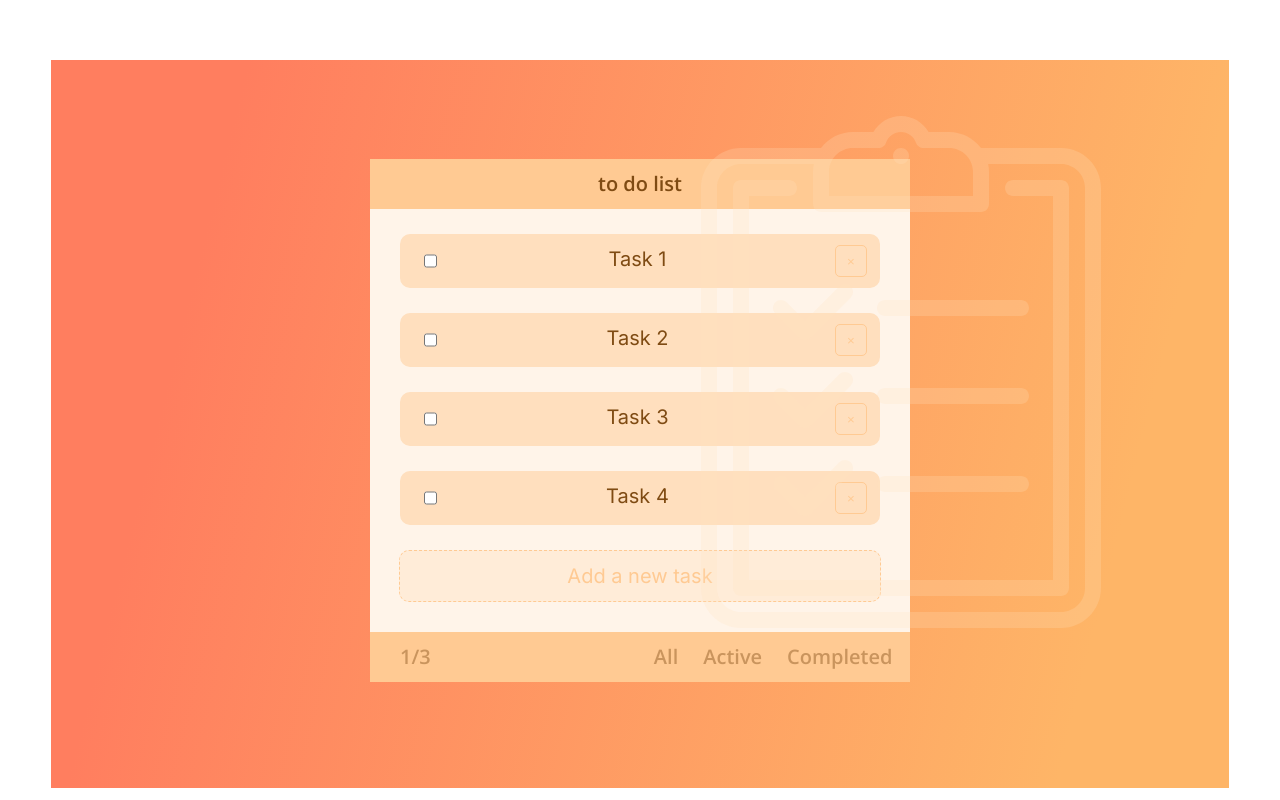
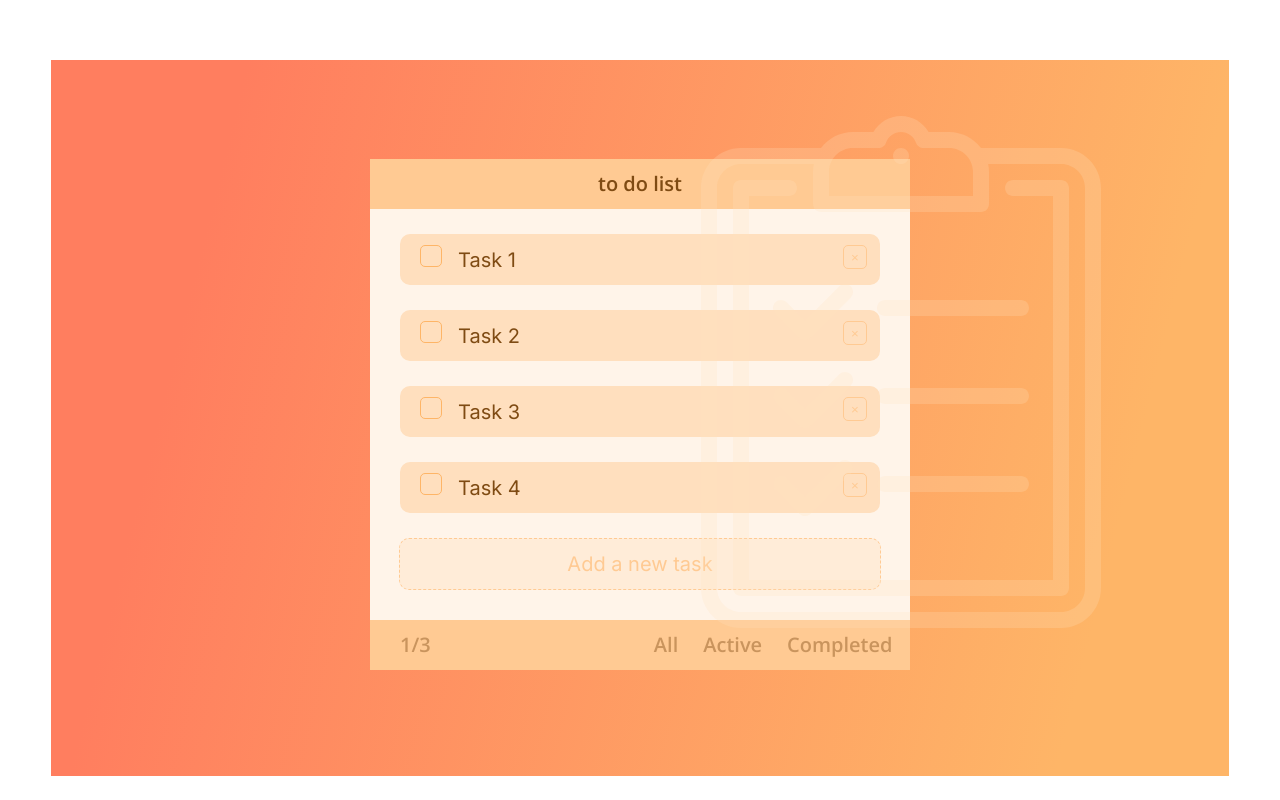
Before and after one commit to Alese4ka/vue-task, a Vue app in the folder vue-project/: page / in a window 1280 px wide. Built offline with nearby package versions, Linux system fonts and the light colour scheme.

Commit message:
feature/TD-2: -create styles

```diff
--- a/vue-project/src/components/TodoList.vue
+++ b/vue-project/src/components/TodoList.vue
@@ -6,23 +6,36 @@
       <h1>to do list</h1>
       <ul>
         <li>
-          <input type="checkbox" id="check-one">
-          <label class="check" for="check-one">Task 1</label>
+          <label class="label">
+            <input type="checkbox" class="checkbox">
+            <span class="fake"></span>
+            <span class="text">Task 1</span>
+          </label>
           <button class="delete">&times;</button>
         </li>
         <li>
-          <input type="checkbox">
-          Task 2
+          <label class="label">
+            <input type="checkbox" class="checkbox">
+            <span class="fake"></span>
+            <span class="text">Task 2</span>
+          </label>
           <button class="delete">&times;</button>
         </li>
         <li>
-          <input type="checkbox">
-          Task 3
+          <label class="label">
+            <input type="checkbox" class="checkbox">
+            <span class="fake"></span>
+            <span class="text">Task 3</span>
+          </label>
+
           <button class="delete">&times;</button>
         </li>
         <li>
-          <input type="checkbox">
-          Task 4
+          <label class="label">
+            <input type="checkbox" class="checkbox">
+            <span class="fake"></span>
+            <span class="text">Task 4</span>
+          </label>
           <button class="delete">&times;</button>
         </li>
       </ul>
@@ -90,7 +103,6 @@
         margin: 0 auto;
         padding: 0 1.875rem;
         li{
-          margin: 0;
           margin-top: 1.5625rem;
           background: #FFDFBE;
           border-radius: 0.625rem;
@@ -101,14 +113,41 @@
           justify-content: space-between;
           @include font-inter ();
           color: #7F4B13;
+          .checkbox{
+            display: none;
+          }
+          .fake{
+            display: inline-block;
+            width: 1.25rem;
+            height: 1.25rem;
+            border: 1.5px solid #FEB567;
+            border-radius: 0.3125rem;
+          }
+          .fake::before{
+            content: url("~@/assets/arrow.svg");
+            position: absolute;
+            display: block;
+            transform: translate(-50%, -50%);
+            width: 0.625rem;
+            height: 0.625rem;
+            margin: 0.2rem 0rem 0.5rem 0.2rem;
+            opacity: 0;
+            transition: .2s;
+          }
+          .checkbox:checked + .fake::before{
+            opacity: 1;
+          }
+          .text{
+            padding-left: 1rem;
+          }
           .delete{
-            border: 1.5px solid #FFCA93;
+            border: 0.0938rem solid #FFCA93;
             background: none;
             border-radius: 0.3125rem;
             cursor: pointer;
             color: #FFCA93;
-            width: 32px;
-            height: 32px;
+            width: 1.5rem;
+            height: 1.5rem;
           }
           .delete:hover {
             background-color: #FC8F1A;
@@ -117,7 +156,7 @@
       }
       .add{
         background: #FFECD8;
-        border: 1.5px dashed #FFCA93;
+        border: 0.0938rem dashed #FFCA93;
         box-sizing: border-box;
         border-radius: 0.625rem;
         padding: 0.6875rem 10.4375rem;
```
Also changed, not shown: vue-project/src/assets/arrow.svg.
